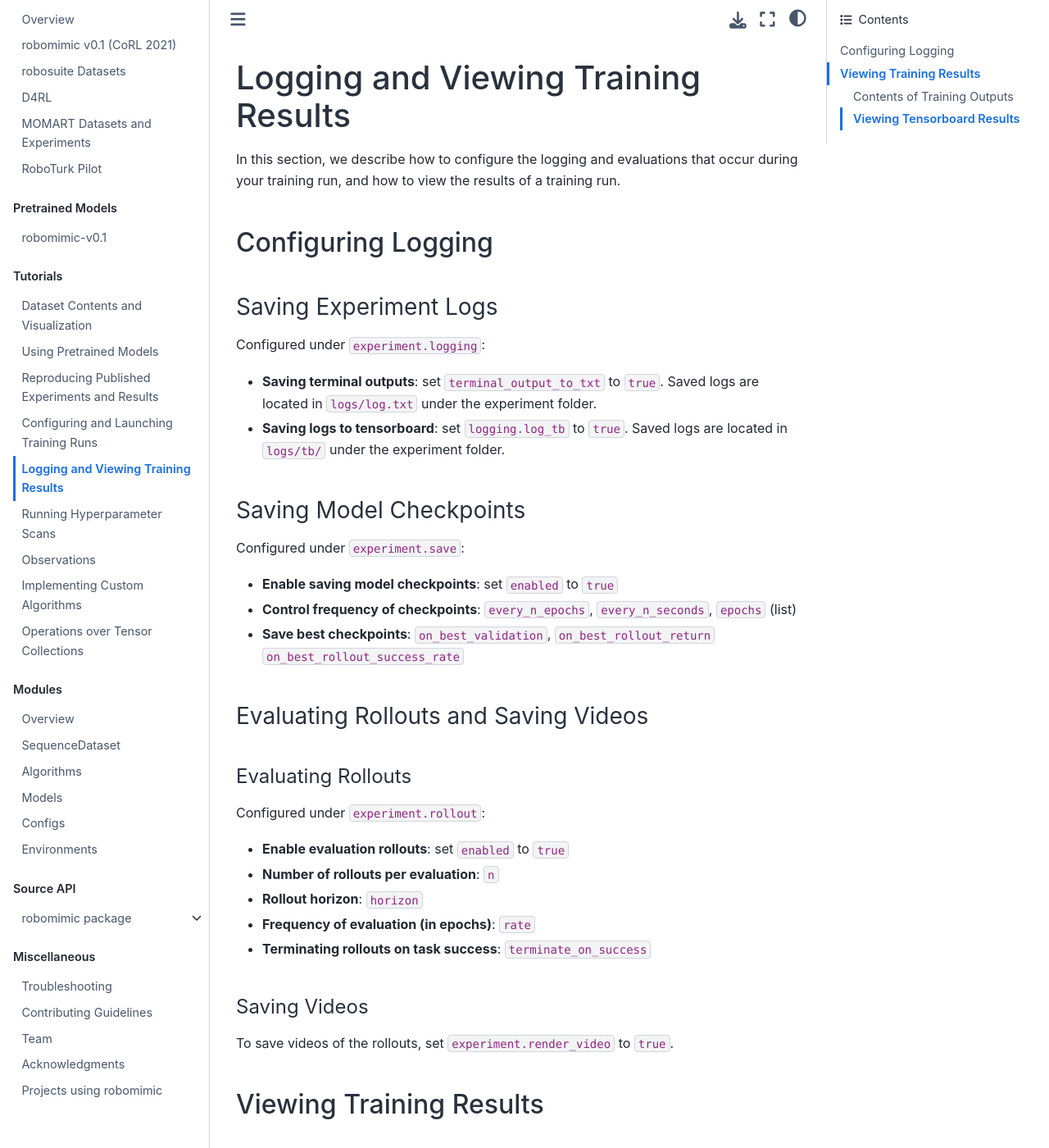
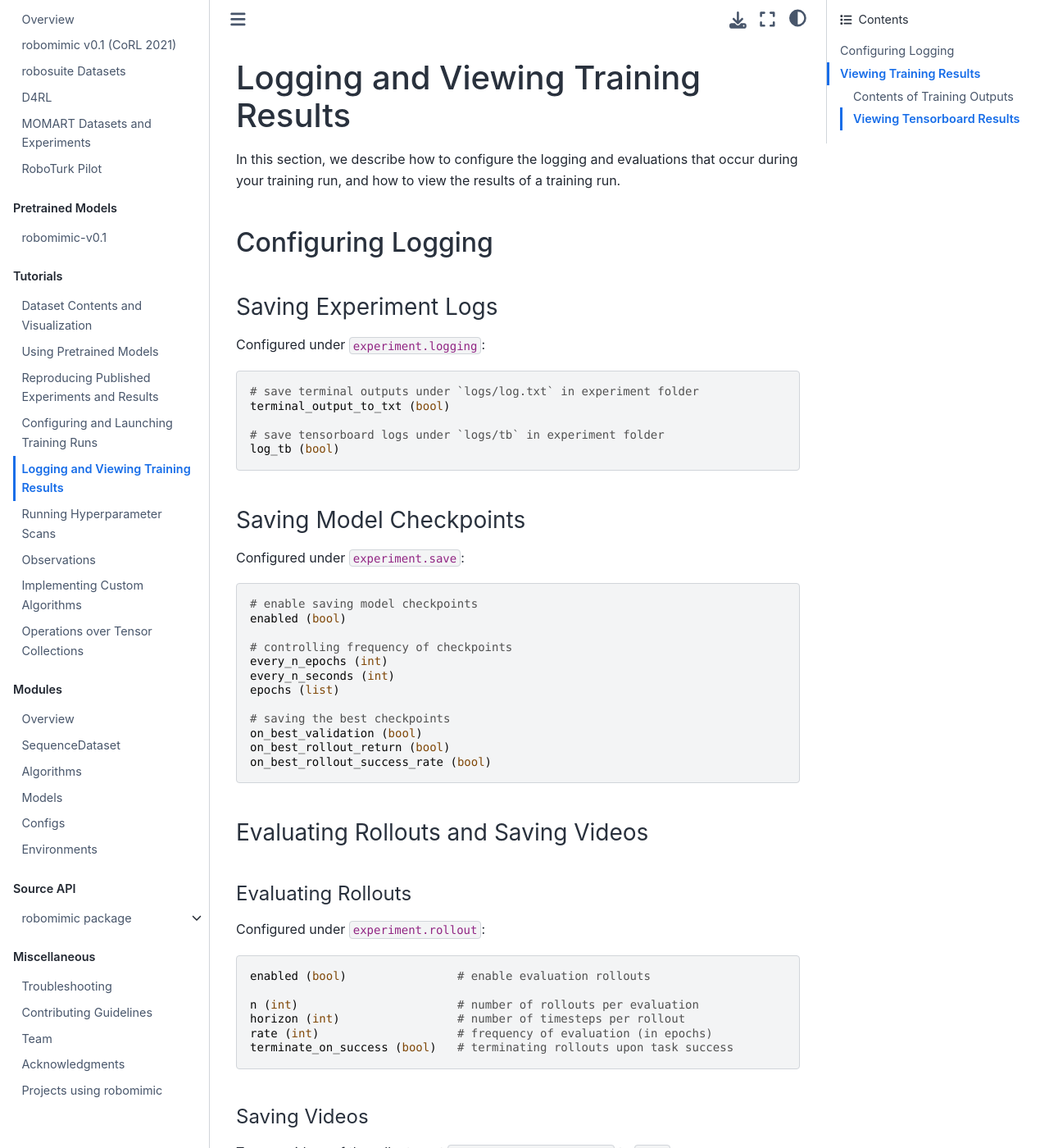
Before and after one commit to ARISE-Initiative/robomimic, a Sphinx documentation site: the page built from docs/tutorials/viewing_results.md, in a window 1280 px wide and 1400 px high. Shown: the whole window at 82% size. Built offline with Sphinx 7.4.7 and the Sphinx Book theme 1.1.4, drawn with Linux system fonts in a browser that asks for light colours; pages that are not in the unit, such as notebooks, are missing from menus; some of the changed text lies outside the part shown.

Commit message:
(docs) refined algorithms.md and viewing_results.md

````diff
--- a/docs/tutorials/viewing_results.md
+++ b/docs/tutorials/viewing_results.md
@@ -6,23 +6,43 @@ In this section, we describe how to configure the logging and evaluations that o
 
 ### Saving Experiment Logs
 Configured under `experiment.logging`:
-- **Saving terminal outputs**: set `terminal_output_to_txt` to `true`. Saved logs are located in `logs/log.txt` under the experiment folder.
-- **Saving logs to tensorboard**: set `logging.log_tb` to `true`. Saved logs are located in `logs/tb/` under the experiment folder.
+```
+# save terminal outputs under `logs/log.txt` in experiment folder
+terminal_output_to_txt (bool)
+
+# save tensorboard logs under `logs/tb` in experiment folder
+log_tb (bool)
+```
 
 ### Saving Model Checkpoints
 Configured under `experiment.save`:
-- **Enable saving model checkpoints**: set `enabled` to `true`
-- **Control frequency of checkpoints**: `every_n_epochs`, `every_n_seconds`, `epochs` (list)
-- **Save best checkpoints**: `on_best_validation`, `on_best_rollout_return` `on_best_rollout_success_rate`
+```
+# enable saving model checkpoints
+enabled (bool)
+
+# controlling frequency of checkpoints
+every_n_epochs (int)
+every_n_seconds (int)
+epochs (list)
+
+# saving the best checkpoints
+on_best_validation (bool)
+on_best_rollout_return (bool)
+on_best_rollout_success_rate (bool)
+```
 
 ### Evaluating Rollouts and Saving Videos
 #### Evaluating Rollouts
 Configured under `experiment.rollout`:
-- **Enable evaluation rollouts**: set `enabled` to `true`
-- **Number of rollouts per evaluation**: `n`
-- **Rollout horizon**: `horizon`
-- **Frequency of evaluation (in epochs)**: `rate`
-- **Terminating rollouts on task success**: `terminate_on_success`
+```
+enabled (bool)                # enable evaluation rollouts
+
+n (int)                       # number of rollouts per evaluation
+horizon (int)                 # number of timesteps per rollout
+rate (int)                    # frequency of evaluation (in epochs)
+terminate_on_success (bool)   # terminating rollouts upon task success
+```
+
 #### Saving Videos
 To save videos of the rollouts, set `experiment.render_video` to `true`.
 
@@ -51,6 +71,11 @@ The experiment results can be viewed using tensorboard:
 ```sh
 $ tensorboard --logdir <experiment-log-dir> --bind_all
 ```
+Below is a snapshot of the tensorboard dashboard:
+<p align="center">
+  <img width="99.0%" src="../images/tensorboard.png">
+</p>
+
 Experiment results (y-axis) are logged across epochs (x-axis).
 You may find the following logging metrics useful:
 - `Rollout/`: evaluation rollout metrics, eg. success rate, rewards, etc.
````
Also changed, not shown: docs/modules/algorithms.md (+2 -28 lines), docs/images/tensorboard.png (added).
